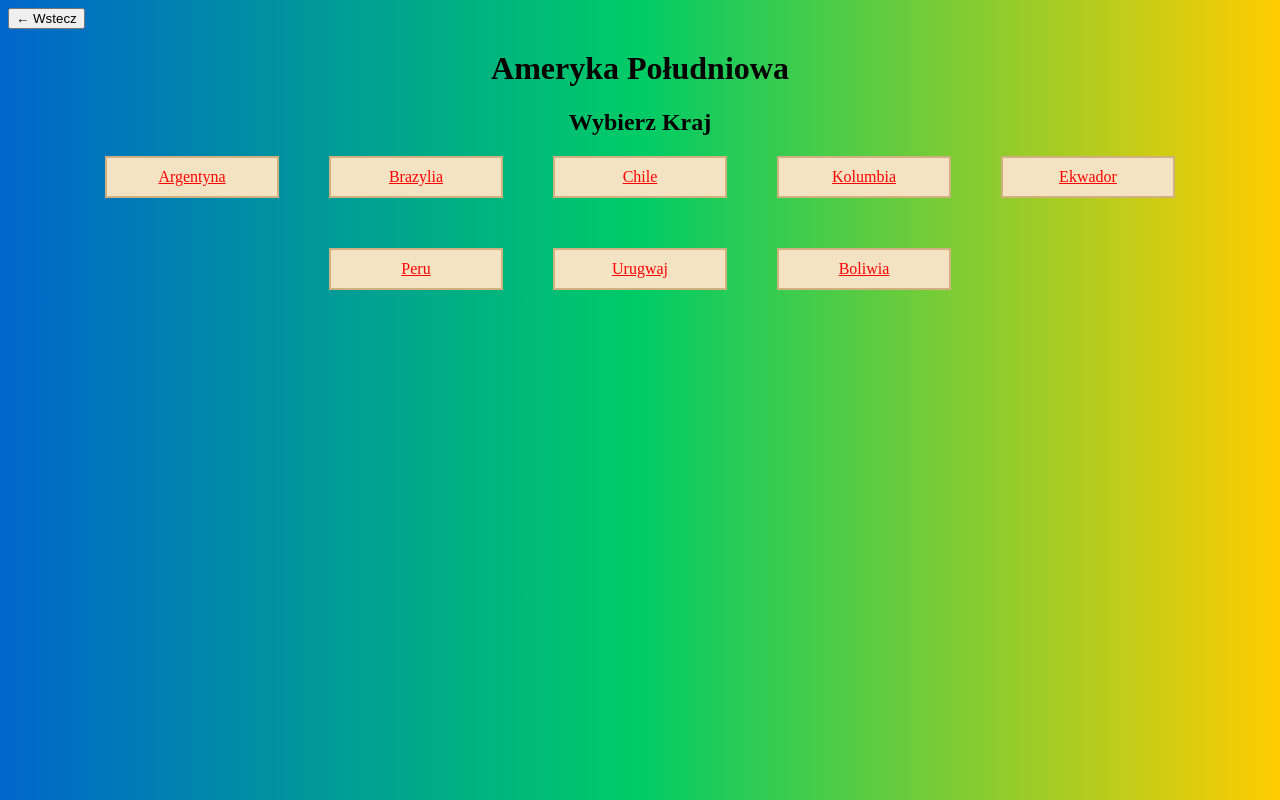
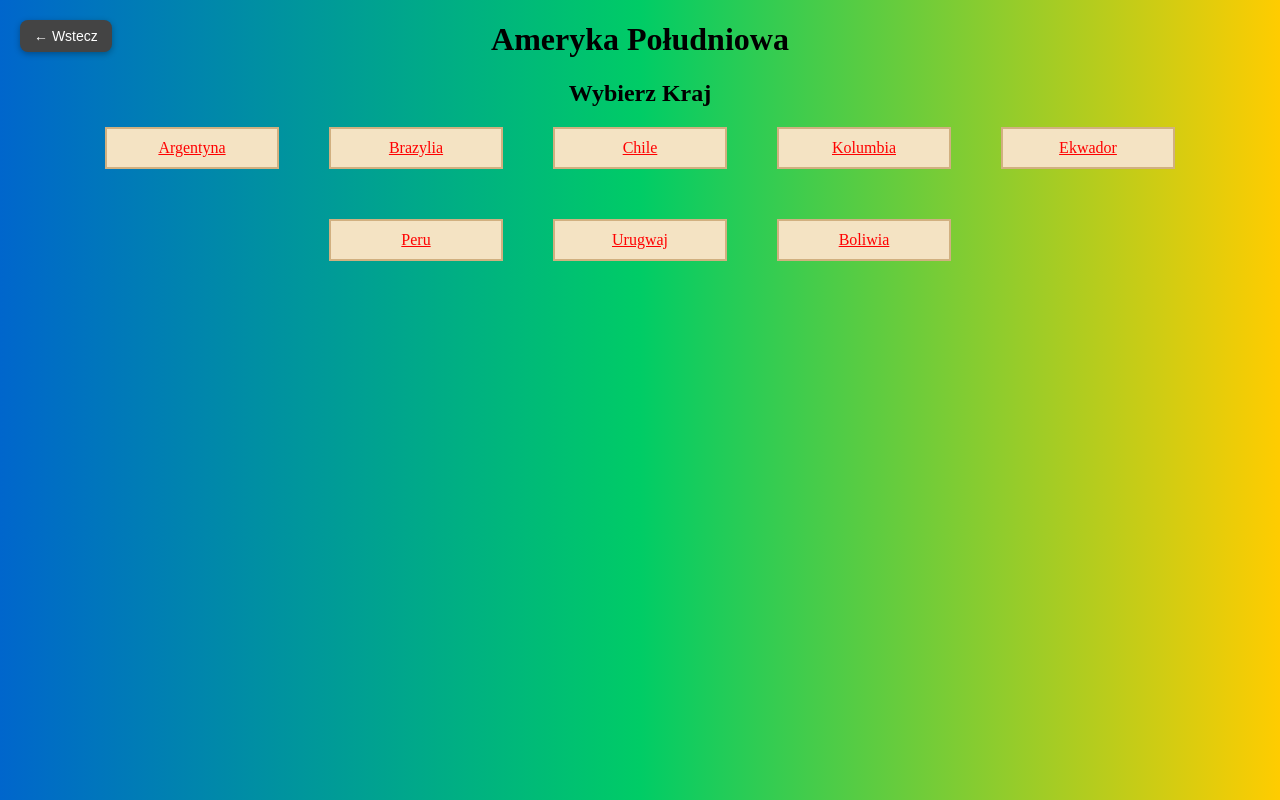
Before and after one commit to IgorFrenci/StronaGeo, a plain HTML site: page Strona geoguesrr/Ameryka Poludniowa/GlownaAPU.html in a window 1280 px wide. Drawn offline with Linux system fonts and the light colour scheme.

Commit message:
Add files via upload

```diff
--- a/Strona geoguesrr/Ameryka Poludniowa/GlownaAPU.html
+++ b/Strona geoguesrr/Ameryka Poludniowa/GlownaAPU.html
@@ -5,6 +5,7 @@
     <meta name="viewport" content="width=device-width, initial-scale=1.0">
     <title>Document</title>
     <link rel="stylesheet" href="glowna.css">
+    <link rel="stylesheet" href="/back.css">
 </head>
 <body>
    <div class="back-button">
```
